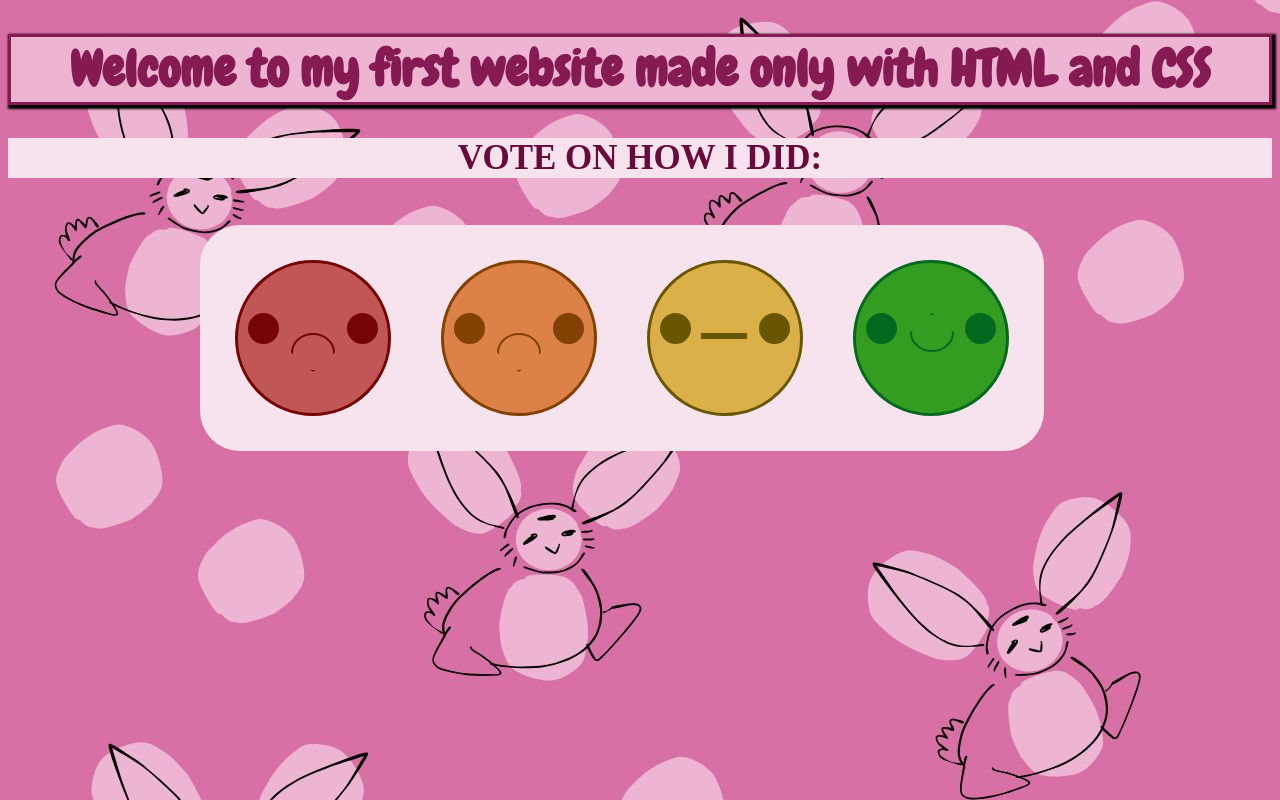
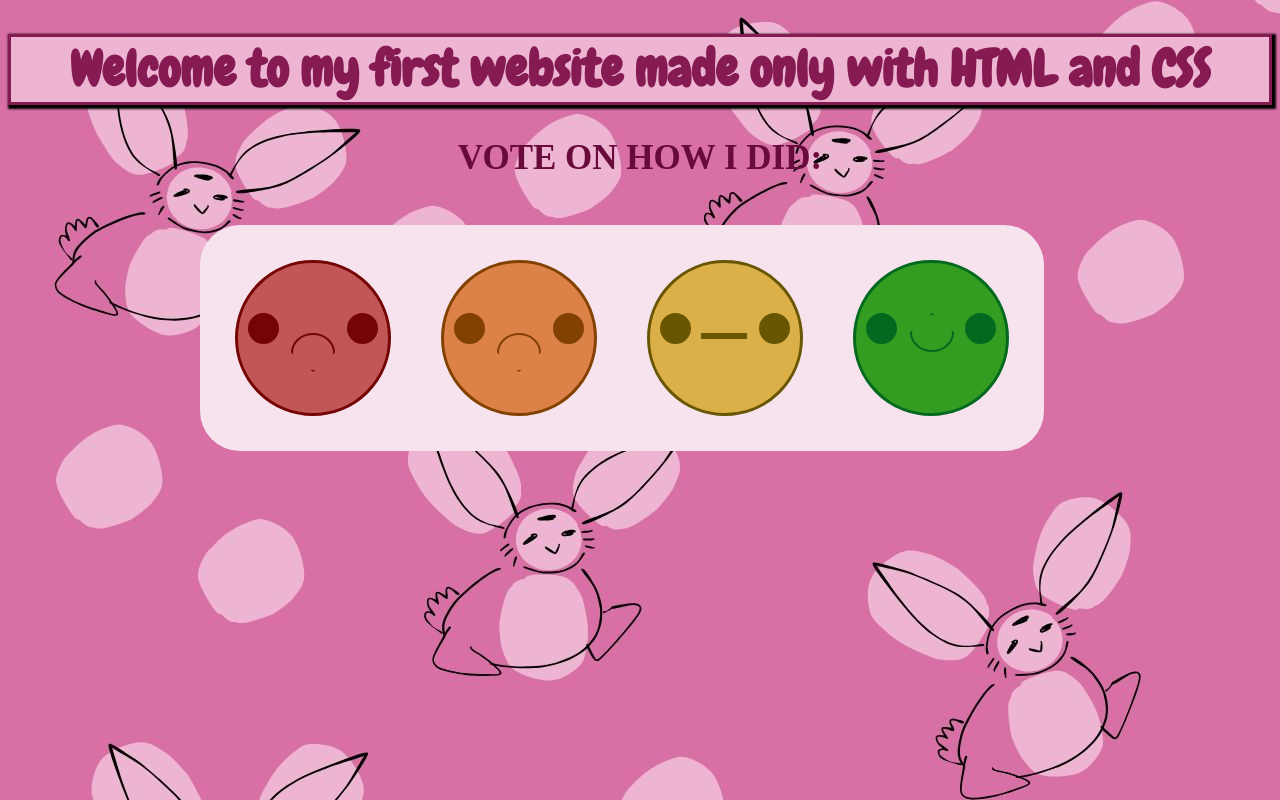
Before and after one commit to hazardhus-blip/Rate-my-first-website, a plain HTML site: page index.html in a window 1280 px wide. Drawn offline with Linux system fonts and the light colour scheme; a web font is replaced by a local one.

Commit message:
Update styles.css

```diff
--- a/styles.css
+++ b/styles.css
@@ -18,7 +18,6 @@ color:rgb(104, 10, 59);
 height: fit-content;
 margin-left:auto ;
 margin-right: auto;
-background-color: rgb(247, 227, 237);
 text-align: center;
 }
 
```
